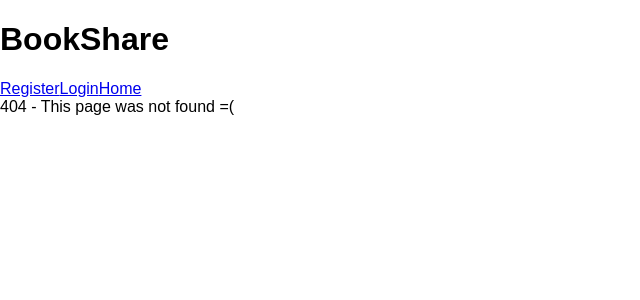
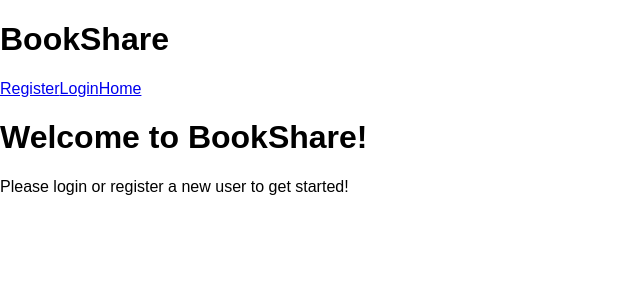
Before and after one commit to victorhmp/BookShare-Client, a React (Create React App) app: page / in a window 1280 px wide. Before the commit this address had no page. Shown: the top 300 px of the page, without its empty margins (0-640 px from the left). Built offline with nearby package versions, Linux system fonts and the light colour scheme.

Commit message:
Create Home page component and add it to AppRouter
Signed-off-by: Victor Hugo M. Pinto <victor2142@gmail.com>

```diff
--- /dev/null
+++ b/src/Components/Home.js
@@ -0,0 +1,10 @@
+import React from 'react';
+
+const Home = () => (
+  <div>
+    <h1>Welcome to BookShare!</h1>
+    <p>Please login or register a new user to get started!</p>
+  </div>
+);
+
+export default Home;
--- a/src/routers/AppRouter.js
+++ b/src/routers/AppRouter.js
@@ -1,16 +1,18 @@
 import React from 'react';
-import {BrowserRouter, Route, Switch, Link, NavLink} from 'react-router-dom';
+import {BrowserRouter, Route, Switch} from 'react-router-dom';
 
 import RegisterForm from "../Components/RegisterForm";
 import LoginForm from "../Components/LoginForm";
 import NotFoundPage from '../Components/NotFoundPage';
 import Header from '../Components/Header';
+import Home from '../Components/Home';
 
 const AppRouter = () => (
   <BrowserRouter>
     <div>
       <Header />
       <Switch>
+        <Route path="/" component={Home} exact={true} />
         <Route path="/register" component={RegisterForm}/>
         <Route path="/login" component={LoginForm}/>
         <Route component={NotFoundPage} />
```
